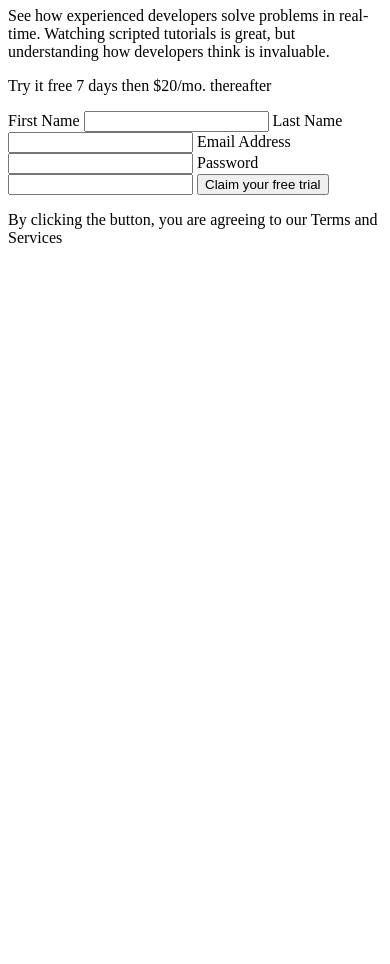
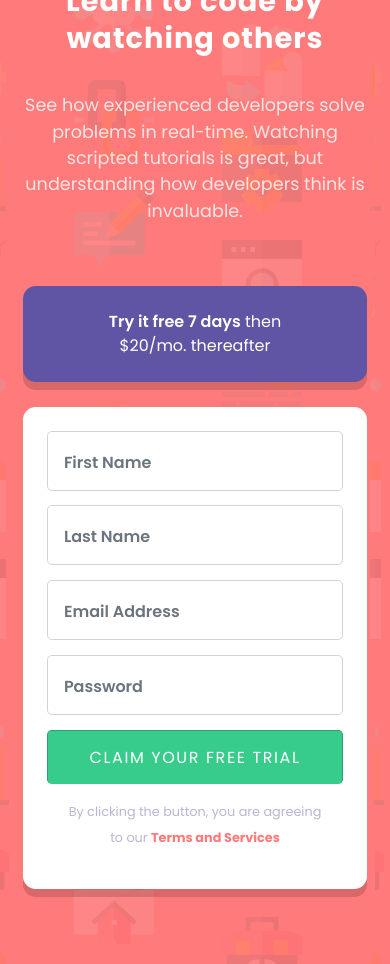
Before and after one commit to Pruthuvi9/intro-component-with-signup-form-master, a plain HTML site: page index.html in a window 390 px wide. Shown: the part 110-1074 px from the top of the page. Before the commit the page ends 844 px from the top, so only its background shows below. Drawn offline with nearby package versions, Linux system fonts and the light colour scheme.

Commit message:
mobile version 90%

```diff
--- a/index.css
+++ b/index.css
@@ -0,0 +1,91 @@
+body {
+  background-image: url(./images/bg-intro-mobile.png);
+  background-color: hsl(0, 100%, 74%);
+  font-family: 'Poppins', sans-serif;
+  padding: 15% 2%;
+}
+
+@media (min-width: 576px) {
+  body {
+    background-image: url(./images/bg-intro-desktop.png);
+  }
+}
+
+@media (min-width: 992px) {
+  .white-card {
+    max-width: 500px;
+  }
+
+  .blue-box {
+    max-width: 500px;
+    font-size: 1em;
+  }
+
+}
+
+h1 {
+  font-weight: 700;
+  color: white;
+  font-size: 1.8em;
+  letter-spacing: 1px;
+  line-height: 1.3em;
+  margin: 10%;
+}
+
+p {
+  font-weight: 400;
+  color: white;
+  font-size: 1em;
+}
+
+#free-trial {
+  background-color: hsl(154, 59%, 51%);
+  border-color: hsl(154, 59%, 40%);
+  border-bottom: 5px;
+}
+
+#first-name-div, #last-name-div, #email-div, #password-div {
+  margin-bottom: 5%;
+  padding: 0%;
+  width: auto;
+}
+
+#free-trial-button-div {
+  margin-bottom: 5%;
+  width: auto;
+}
+
+#t-and-d-description {
+  /* margin-bottom: 5%; */
+  padding: 0%;
+  width: auto;
+}
+
+input::placeholder {
+  font-size: 0.8em;
+  font-weight: 600;
+}
+
+.blue-box {
+  background-color: hsl(248, 32%, 49%);
+  border-color: hsl(248, 32%, 40%);
+  padding: 7% 20%;
+  margin-bottom: 7%;
+  border-radius: 0.8em;
+  box-shadow: 0 8px 0 0 rgba(0, 0, 0, 0.15);
+}
+
+.white-card {
+  background-color: white;
+  border-radius: 0.8em;
+  padding: 0%;
+  box-shadow: 0 8px 0 0 rgba(0, 0, 0, 0.15);
+}
+
+.form-control-lg {
+  height: 3em;
+}
+
+.form-group {
+  padding: 7%;
+}
--- a/index.html
+++ b/index.html
@@ -1,42 +1,65 @@
 <!DOCTYPE html>
 <html lang="en">
+
 <head>
   <meta charset="UTF-8">
-  <meta name="viewport" content="width=device-width, initial-scale=1.0"> <!-- displays site properly based on user's device -->
+  <meta name="viewport" content="width=device-width, initial-scale=1.0">
+  <!-- displays site properly based on user's device -->
 
   <link rel="icon" type="image/png" sizes="32x32" href="./images/favicon-32x32.png">
+  <link rel="stylesheet" href="https://cdn.jsdelivr.net/npm/bootstrap@4.3.1/dist/css/bootstrap.min.css"
+    integrity="sha384-ggOyR0iXCbMQv3Xipma34MD+dH/1fQ784/j6cY/iJTQUOhcWr7x9JvoRxT2MZw1T" crossorigin="anonymous">
+  <link rel="preconnect" href="https://fonts.googleapis.com">
+  <link rel="preconnect" href="https://fonts.gstatic.com" crossorigin>
+  <link href="https://fonts.googleapis.com/css2?family=Poppins:wght@400;500;600;700&display=swap" rel="stylesheet">
   <link rel="stylesheet" type="text/css" href="./index.css">
 
   <title>Frontend Mentor | Intro component with sign up form</title>
 
 </head>
+
 <body>
+  <main>
+    <div class="container-fluid">
+      <h1 class="text-center">Learn to code by watching others</h1>
 
-  <h1>Learn to code by watching others</h1>
+      <p class="text-center" style="font-size: 1.1em; line-height: 1.5em; color: hsla(0, 0%, 100%, 0.8); margin-bottom: 18%;">See how experienced developers solve problems in real-time. Watching scripted tutorials is great,
+        but understanding how developers think is invaluable.</p>
 
-  <p>See how experienced developers solve problems in real-time. Watching scripted tutorials is great,
-    but understanding how developers think is invaluable.</p>
+      <p id="trial-description" class="blue-box text-center"><span style="font-weight: 600;">Try it free 7 days</span> then $20/mo.
+        thereafter</p>
 
-  <p>Try it free 7 days then $20/mo. thereafter</p>
+      <form>
+        <div class="form-group white-card">
+          <div id="first-name-div">
+            <input class="form-control form-control-lg" type="text" name="first-name" id="first-name" placeholder="First Name">
+          </div>
 
-  <form>
-    <label for="first-name">First Name</label>
-    <input  type="text" name="first-name" id="first-name">
+          <div id="last-name-div">
+            <input class="form-control form-control-lg" type="text" name="last-name" id="last-name" placeholder="Last Name">
+          </div>
 
-    <label id="last-name">Last Name</label>
-    <input type="text">
+          <div id="email-div">
+            <input class="form-control form-control-lg" type="email" name="email" id="email" placeholder="Email Address">
+          </div>
 
-    <label for="email">Email Address</label>
-    <input type="email" name="email" id="email">
+          <div id="password-div">
+            <input class="form-control form-control-lg" type="password" name="password" id="password" placeholder="Password">
+          </div>
 
-    <label for="password">Password</label>
-    <input type="password" name="password" id="password">
+          <div id="free-trial-button-div">
+            <button id="free-trial" class="btn btn-primary btn-lg btn-block" style="padding: 5%; font-size: 1em; letter-spacing: 0.1em;">CLAIM YOUR FREE TRIAL</button>
+          </div>
 
-    <button id="free-trial">Claim your free trial</button>
-    <p>By clicking the button, you are agreeing to our Terms and Services</p>
-  </form>
+          <div id="t-and-d-description">
+            <p class="text-center" style="color: hsl(246, 25%, 77%); margin: 5%; font-size: 0.8em; line-height: 2em">By clicking the button, you are agreeing to our <span style="color: hsl(0, 100%, 74%); font-weight: 700;">Terms and Services</span></p>
+          </div>
 
-
+        </div>
+      </form>
+    </div>
+  </main>
 
 </body>
+
 </html>
```
